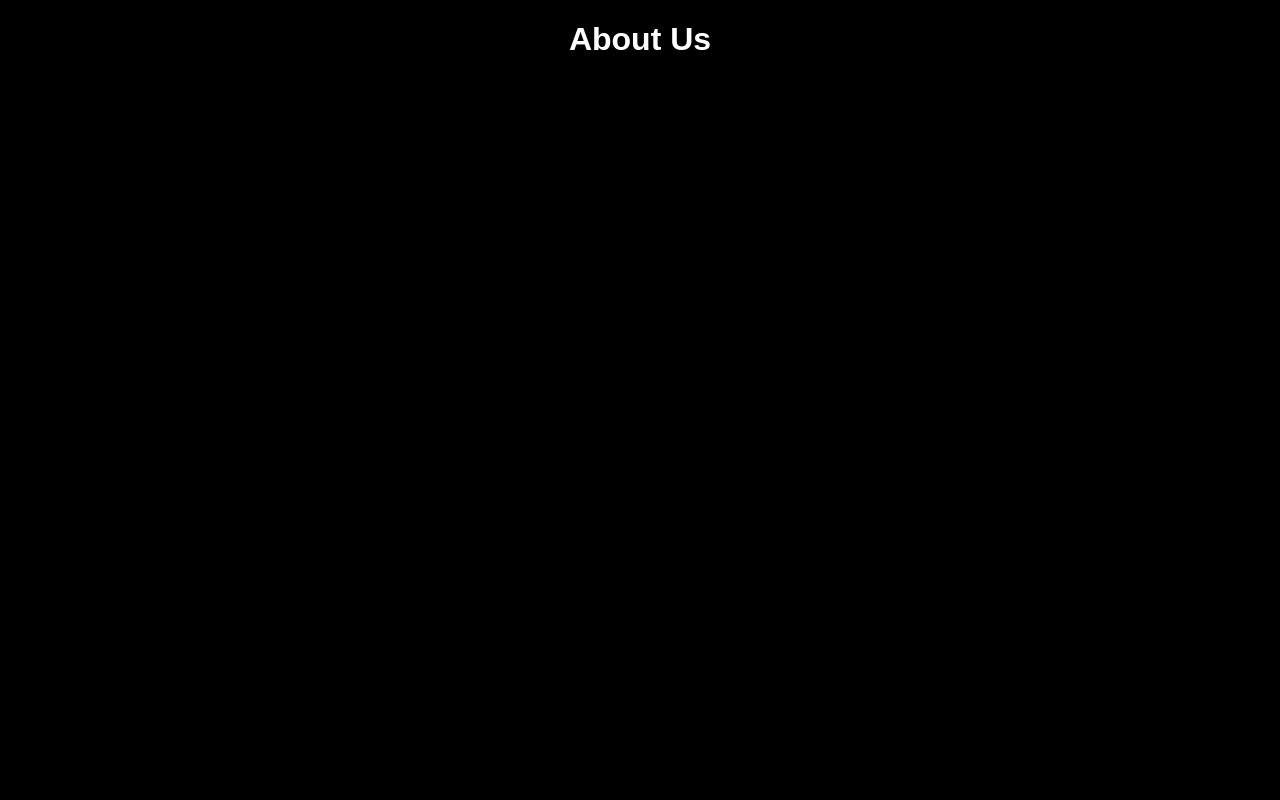
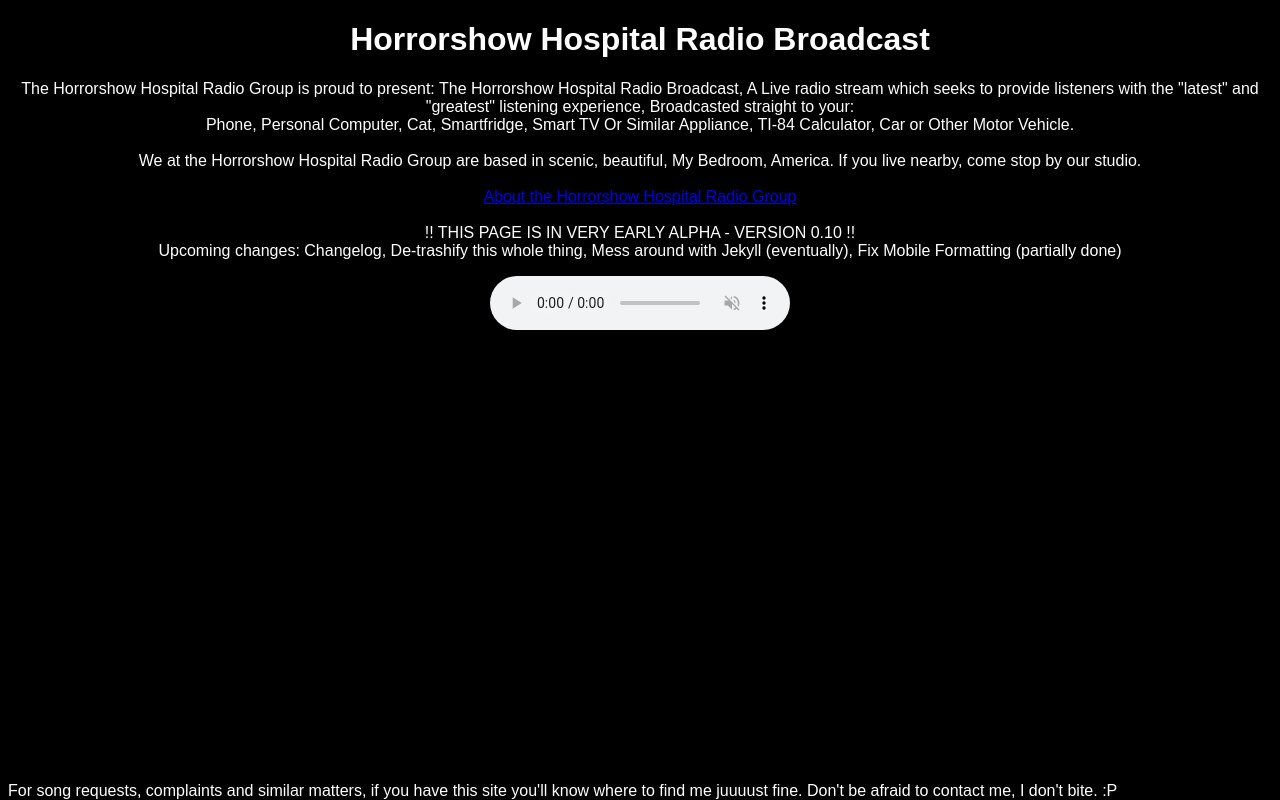
Before and after one commit to pyrokitty-git/pyrokitty-git.github.io, a plain HTML site: page aboutus.html in a window 1280 px wide. Drawn offline with Linux system fonts and the light colour scheme.

Commit message:
Trying to fix a footer.
Foot.

```diff
--- a/aboutus.html
+++ b/aboutus.html
@@ -1,11 +1,13 @@
 <!DOCTYPE html>
-<html lang-eng>
+<html lang-"en">
+<!-- It begins. I'm going to look back on this someday and wince. -Horrorshow Programmer 9/1/23 -->
 <head>
 	<meta charset="UTF-8">
 	<meta name="viewport" content="width=device-width, initial-scale=1.0">
 	<title>Horrorshow Hospital Radio</title>
 </head>
 
+<!-- Inline CSS stuff. I have banged my head against this for a good while now. -Horrorshow Programmer -->
 <style>
 body {
 	background-color: black;
@@ -18,22 +20,36 @@ footer {
     position: relative;
 }
 
-.footer span {
+.footer {
     position: absolute;
-    bottom: 0;
-    right: 0;
+	text-align: center;
+    bottom: 0; <!-- i hope this fucking works this time -horrorshow programmer 9/8/23 -->
 }
+<!-- attempting to make the page scroll on mobile -horrorshow programmer -->
+html { overflow-y: scroll; }
+body { position: absolute; }
 </style>
 
-<!-- I just borrowed the code that you guys made for the main page, hope that's alright! -Partybarn Programmer 9/8/23 -->
+<!-- Body/div stuff, this is where all the words on the page go (among other things). This is either the best or worst way to do this, tbh. Please contact me if you know a better way to do this. -Horrorshow Programmer -->
 <body>
 	<div class="main">
 		<div class="mainbody">
-			<h1 style=" text:align: center;">About Us</h1>
-			<p style=" text:align: center;">
+			<h1 style=" text:align: center;">Horrorshow Hospital Radio Broadcast</h1>
+			<p style=" text:align: center;">The Horrorshow Hospital Radio Group is proud to present: The Horrorshow Hospital Radio Broadcast, A Live radio stream which seeks to provide listeners with the "latest" and "greatest" listening experience, Broadcasted straight to your:
+			<br> Phone, Personal Computer, Cat, Smartfridge, Smart TV Or Similar Appliance, TI-84 Calculator, Car or Other Motor Vehicle.
 			<br>
+			<br> We at the Horrorshow Hospital Radio Group are based in scenic, beautiful, My Bedroom, America. If you live nearby, come stop by our studio.
 			<br>
+			<br> <a href="https://horrorshowhospitalradio.github.io/aboutus">About the Horrorshow Hospital Radio Group</a>
 			<br>
-			<br></p>
+			<br>!! THIS PAGE IS IN VERY EARLY ALPHA - VERSION 0.10 !!
+			<br>Upcoming changes: Changelog, De-trashify this whole thing, Mess around with Jekyll (eventually), Fix Mobile Formatting (partially done)
+		</div>
+	<!-- This works fine I think. This is the audio stream. -Horrorshow Programmer -->
+	<audio src="http://172.223.83.42:8000/live" autoplay="false" muted="false" controls="true" volume="0.5" style="margin: 0 auto; display: block;"></audio>
+		<div class="footer">
+			<footer>For song requests, complaints and similar matters, if you have this site you'll know where to find me juuuust fine. Don't be afraid to contact me, I don't bite. :P</footer>
+		</div>
+	</div>
 </body>
 </html>
```
